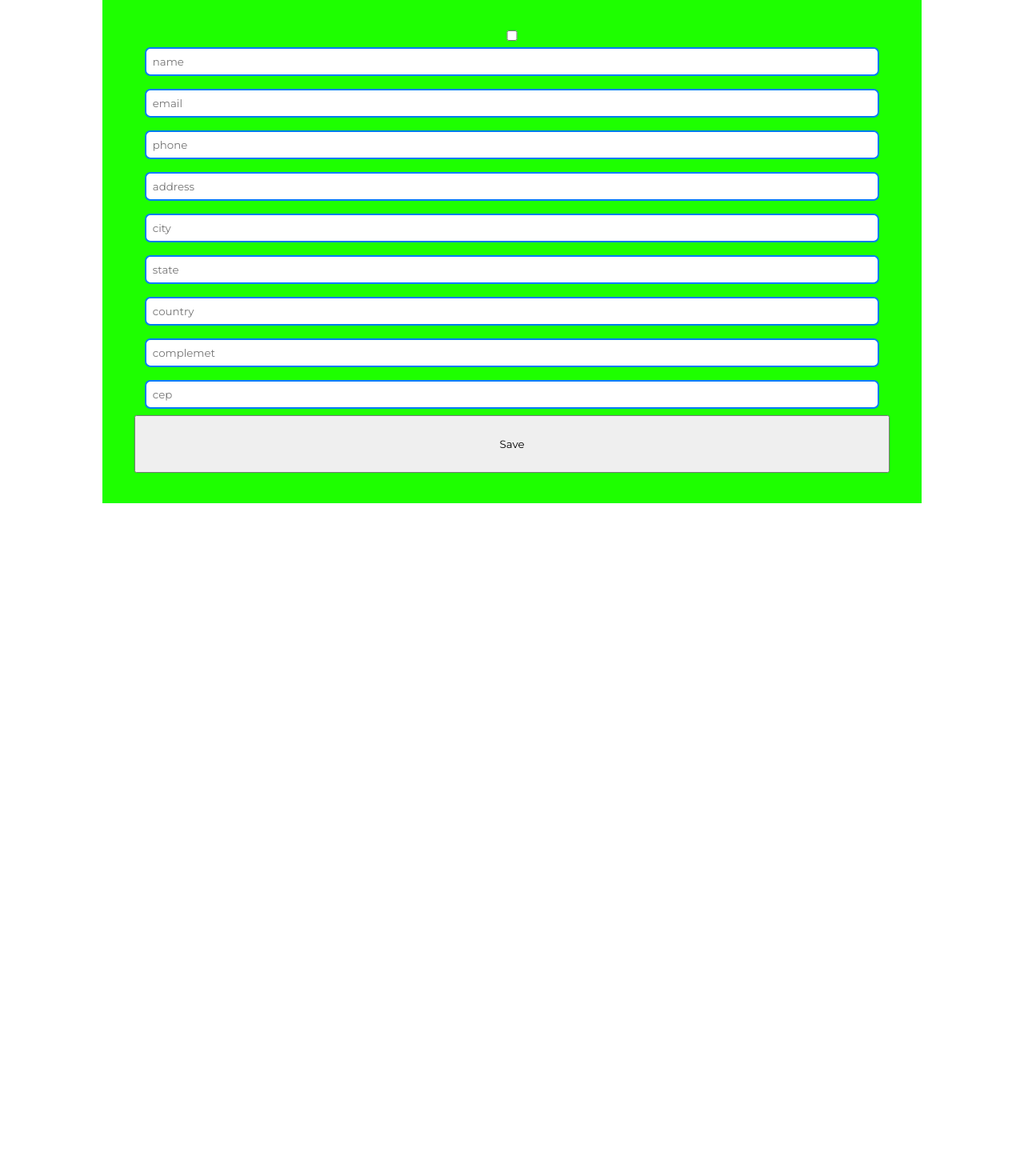
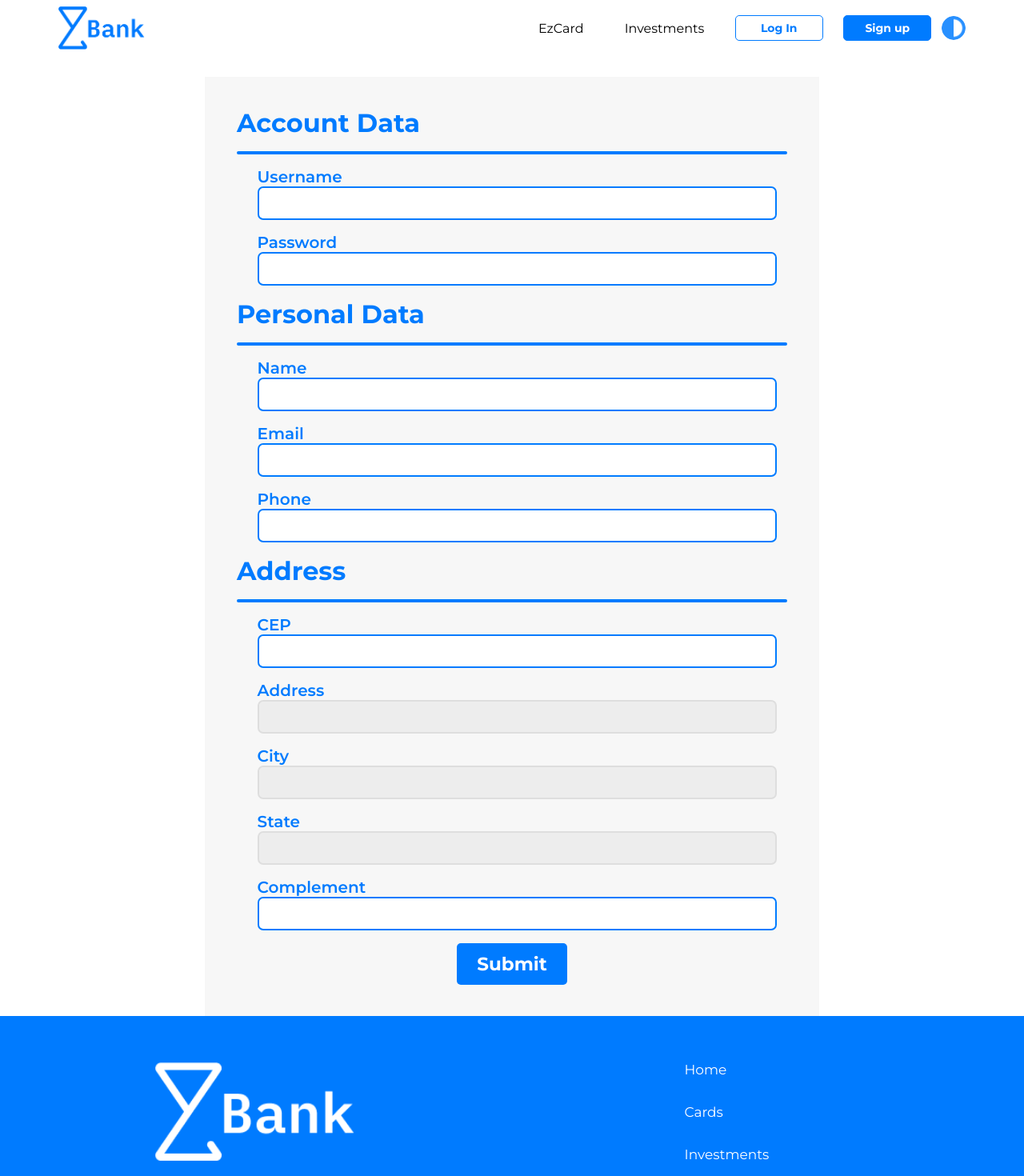
Before and after one commit to OFelipeMeira/react-js-projeto-integrador-semestre-2, a React (Create React App) app: page /profile in a window 1280 px wide. Shown: the top 1470 px of the page at 80% size. Before the commit the page ends 800 px from the top, so only its background shows below. Built offline with nearby package versions, Linux system fonts and the light colour scheme; a web font is replaced by a local one.

Commit message:
editprofilepage finished

```diff
--- /dev/null
+++ b/src/Layouts/FormProfile/FormProfile.jsx
@@ -0,0 +1,54 @@
+import './FormProfileStyle.css'
+import { useEffect, useState } from 'react'
+import Button from '../../Components/Button/Button'
+
+const FormProfile = () => {
+
+  const [address, setAddress] = useState("")
+  const [city, setCity]       = useState("")
+  const [state, setState]     = useState("")
+
+  return (
+    <div className="FormEditProfile">
+
+      <form className='Profile-Form'>
+        <h1 className='Profile-Form__title'>Account Data</h1>
+        <hr className='Profile-Form__divider' />
+
+        <label className='Profile-Form__label'>Username</label>
+        <input className='Profile-Form__input' type="text" />
+        <label className='Profile-Form__label'>Password</label>
+        <input className='Profile-Form__input' type="password" />
+
+        <h1 className='Profile-Form__title'>Personal Data</h1>
+        <hr className='Profile-Form__divider' />
+
+        <label className='Profile-Form__label'>Name</label>
+        <input className='Profile-Form__input' type="text" />
+        <label className='Profile-Form__label'>Email</label>
+        <input className='Profile-Form__input' type="email" />
+        <label className='Profile-Form__label'>Phone</label>
+        <input className='Profile-Form__input' type="text" />
+
+        <h1 className='Profile-Form__title'>Address</h1>
+        <hr className='Profile-Form__divider' />
+
+        <label className='Profile-Form__label'>CEP</label>
+        <input className='Profile-Form__input' type="text" />
+        <label className='Profile-Form__label'>Address</label>
+        <input className='Profile-Form__input' type="text" disabled={true} value={address} />
+        <label className='Profile-Form__label'>City</label>
+        <input className='Profile-Form__input' type="text" disabled={true} value={city} />
+        <label className='Profile-Form__label'>State</label>
+        <input className='Profile-Form__input' type="text" disabled={true} value={state} />
+        <label className='Profile-Form__label'>Complement</label>
+        <input className='Profile-Form__input' type="text" />
+
+        <input className='Profile-Form__button' type='submit' />
+      </form>
+
+    </div>
+  )
+}
+
+export default FormProfile
--- /dev/null
+++ b/src/Layouts/FormProfile/FormProfileStyle.css
@@ -0,0 +1,62 @@
+.EditProfilePage{
+    width: 100%;
+    margin-top: 12vh;
+}
+
+.Profile-Form{
+    width: 60vw;
+    background-color: var(--background-secondary);
+    margin: 0 auto;
+    padding: 3vw 5vh;
+    display: flex;
+    flex-direction: column;
+}
+
+.Profile-Form__input{
+    margin: 0 1vw 2vh 1vw;
+    border: 2px solid var(--color-primary);
+    border-radius: 7px;
+    padding: 0.5rem;
+
+    margin-left: 2vw;
+    font-weight: 700;
+    font-size: 18px;
+    color: var(--color-primary);
+}
+
+.Profile-Form__input:disabled{
+    border: 2px solid var(--background-secondary);
+    filter: brightness(0.9);
+}
+
+.Profile-Form__divider{
+    border: 2px solid var(--color-primary);
+    border-radius: 20px;
+    margin: 2vh 0;
+}
+
+.Profile-Form__button{
+    margin: 0 auto;
+    border: 0;
+    border-radius: 5px;
+    padding: 1.5vh 2vw;
+    text-decoration: none;
+    font-weight: 700;
+    display: flex;
+    align-items: center;
+    justify-content: center;
+    font-size: 23px;
+    background-color: var(--color-primary);
+    color: var(--font-color-2);
+}
+
+.Profile-Form__label{
+    margin-left: 2vw;
+    font-weight: 600;
+    font-size: 20px;
+    color: var(--color-primary);
+}
+
+.Profile-Form__title{
+    color: var(--color-primary);
+}
--- a/src/Pages/EditProfilePage/EditProfilePage.jsx
+++ b/src/Pages/EditProfilePage/EditProfilePage.jsx
@@ -1,35 +1,23 @@
-import './EditProfilePageStyle.css'
 import { useState } from 'react'
+
+import FormProfile from '../../Layouts/FormProfile/FormProfile'
+import Header from "../../Layouts/Header/Header";
+import Footer from "../../Layouts/Footer/Footer";
 
 const EditProfilePage = () => {
 
-  const [isDisabled, setDisable] = useState("")
-
-  const a = ""
-
-  const editHandler = () =>{
-    setDisable(!isDisabled)
-  }
 
   return (
     <div className="EditProfilePage">
+      <Header />
 
-    <form className='Profile-Form'>
-      <input type="checkbox" name="edit" id="Profile-edit" onChange={editHandler} />
+      <FormProfile />
 
-      <input className='Profile-Form__input' type="text" placeholder='name' disabled={isDisabled}/>
-      <input className='Profile-Form__input' type="text" placeholder='email' disabled={isDisabled}/>
-      <input className='Profile-Form__input' type="text" placeholder='phone' disabled={isDisabled}/>
-      <input className='Profile-Form__input' type="text" placeholder='address' disabled={isDisabled}/>
-      <input className='Profile-Form__input' type="text" placeholder='city' disabled={isDisabled}/>
-      <input className='Profile-Form__input' type="text" placeholder='state' disabled={isDisabled}/>
-      <input className='Profile-Form__input' type="text" placeholder='country' disabled={isDisabled}/>
-      <input className='Profile-Form__input' type="text" placeholder='complemet' disabled={isDisabled}/>
-      <input className='Profile-Form__input' type="text" placeholder='cep' disabled={isDisabled}/>
-
-      <button >Save</button>
-    </form>
-
+      <Footer
+        column1={"Nosso"}
+        tag={"bg-primary-color color-text-2"}
+        type={"complete"}
+      />
     </div>
   )
 }
--- a/src/Pages/EditProfilePage/EditProfilePageStyle.css
+++ /dev/null
@@ -1,27 +0,0 @@
-.EditProfilePage{
-    width: 100vw;
-}
-
-.Profile-Form{
-    width: 80vw;
-    background-color: rgb(30, 255, 0);
-    margin: 0 auto;
-    padding: 3vw 5vh;
-    display: flex;
-    flex-direction: column;
-}
-
-.Profile-Form > button{
-    padding: 2vw 1vh;
-}
-
-.Profile-Form__input{
-    margin: 1vh 1vw;
-    border: 2px solid var(--color-primary);
-    border-radius: 7px;
-    padding: 0.5rem;
-}
-
-.Profile-Form__input:disabled{
-    filter: brightness(0.7);
-}
```
